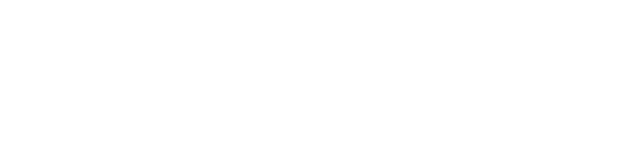
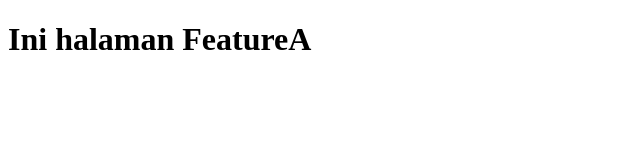
Before and after one commit to AnggaAliimuFattah/Tugas, a plain HTML site: page index.html in a window 1280 px wide. Shown: the whole page, without its empty margins (0-640 px from the left). Drawn offline with Linux system fonts and the light colour scheme.

Commit message:
ini featurea

```diff
--- a/index.html
+++ b/index.html
@@ -6,6 +6,6 @@
     <title>Document</title>
 </head>
 <body>
-
+    <h1>Ini halaman FeatureA</h1>
 </body>
 </html>
```
